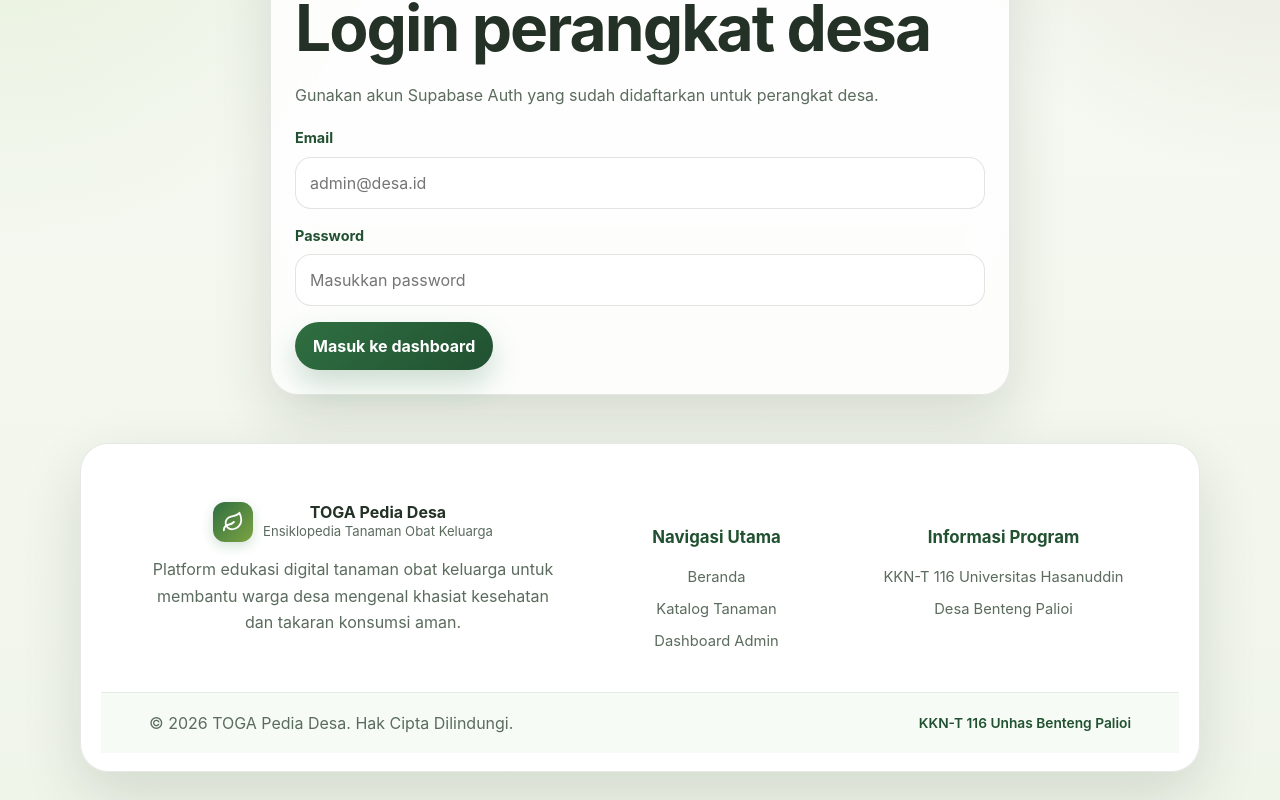
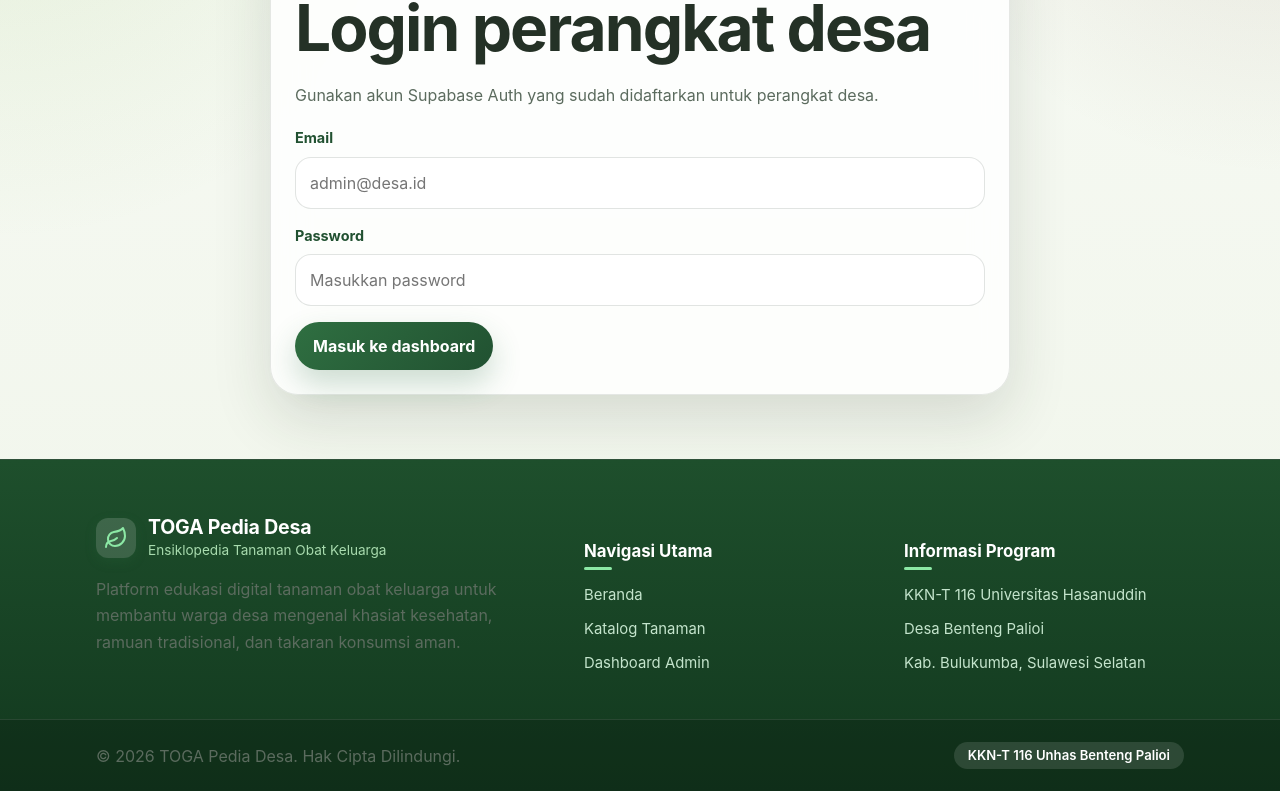
Before and after one commit to YusraEr/Toga-Pedia, a React (Vite) app: page /admin/login in a window 1280 px wide. Shown: the part 216-1016 px from the top of the page. Built offline with nearby package versions, Linux system fonts and the light colour scheme; no server answers.

Commit message:
feat: redesign footer component with new green aesthetic, layout improvements, and expanded xcontent

```diff
--- a/src/components/Footer.jsx
+++ b/src/components/Footer.jsx
@@ -9,15 +9,15 @@ function Footer() {
         <div className="footer-col footer-col--brand">
           <div className="brand footer-brand">
             <span className="brand-mark" aria-hidden="true">
-              <LeafIcon size={22} />
+              <LeafIcon size={24} />
             </span>
-            <span>
+            <span className="brand-text-wrapper">
               <strong>TOGA Pedia Desa</strong>
               <small>Ensiklopedia Tanaman Obat Keluarga</small>
             </span>
           </div>
           <p className="footer-desc">
-            Platform edukasi digital tanaman obat keluarga untuk membantu warga desa mengenal khasiat kesehatan dan takaran konsumsi aman.
+            Platform edukasi digital tanaman obat keluarga untuk membantu warga desa mengenal khasiat kesehatan, ramuan tradisional, dan takaran konsumsi aman.
           </p>
         </div>
 
@@ -43,13 +43,16 @@ function Footer() {
           <ul className="footer-info-list">
             <li>KKN-T 116 Universitas Hasanuddin</li>
             <li>Desa Benteng Palioi</li>
+            <li>Kab. Bulukumba, Sulawesi Selatan</li>
           </ul>
         </div>
       </div>
 
-      <div className="footer-bottom">
-        <p>&copy; {new Date().getFullYear()} TOGA Pedia Desa. Hak Cipta Dilindungi.</p>
-        <span className="footer-tagline">KKN-T 116 Unhas Benteng Palioi</span>
+      <div className="footer-bottom-wrapper">
+        <div className="footer-bottom">
+          <p>&copy; {new Date().getFullYear()} TOGA Pedia Desa. Hak Cipta Dilindungi.</p>
+          <span className="footer-tagline">KKN-T 116 Unhas Benteng Palioi</span>
+        </div>
       </div>
     </footer>
   )
--- a/src/index.css
+++ b/src/index.css
@@ -109,7 +109,7 @@ h2 {
   min-height: 100vh;
   display: flex;
   flex-direction: column;
-  padding: 20px 0 28px;
+  padding: 20px 0 0;
 }
 
 .topbar,
@@ -1187,14 +1187,7 @@ h2 {
   justify-items: center;
 }
 
-.site-footer {
-  margin-top: 24px;
-  padding: 18px 20px;
-  border: 1px solid var(--border-soft);
-  border-radius: var(--radius-lg);
-  background: rgba(255, 255, 255, 0.68);
-  text-align: center;
-}
+
 
 @media (max-width: 960px) {
   .topbar {
@@ -1307,15 +1300,13 @@ h2 {
 
   .topbar,
   .hero-card,
-  .surface-card,
-  .site-footer {
+  .surface-card {
     border-radius: 22px;
   }
 
   .topbar,
   .hero-card,
-  .surface-card,
-  .site-footer {
+  .surface-card {
     padding-left: 16px;
     padding-right: 16px;
   }
@@ -1784,37 +1775,92 @@ h2 {
    Professional Footer Component
    ========================================================================== */
 
+/* ==========================================================================
+   Full-Bleed Standard Green Footer Component
+   ========================================================================== */
+
 .site-footer {
-  margin-top: 48px;
-  border: 1px solid var(--border-soft);
-  border-radius: var(--radius-xl);
-  background: rgba(255, 255, 255, 0.92);
-  backdrop-filter: blur(18px);
-  -webkit-backdrop-filter: blur(18px);
-  box-shadow: var(--shadow-lg);
+  width: 100vw;
+  position: relative;
+  left: 50%;
+  right: 50%;
+  margin-left: -50vw;
+  margin-right: -50vw;
+  margin-top: 64px;
+  background: linear-gradient(180deg, #1e4f2c 0%, #12381e 100%);
+  color: #ffffff;
+  border-top: 1px solid rgba(255, 255, 255, 0.12);
+  border-radius: 0 !important;
+  box-shadow: none !important;
   overflow: hidden;
 }
 
 .footer-content {
+  max-width: min(1120px, calc(100vw - 32px));
+  margin: 0 auto;
   display: grid;
   grid-template-columns: 1.6fr 1fr 1fr;
-  gap: 32px;
-  padding: 40px clamp(20px, 4vw, 48px);
+  gap: 40px;
+  padding: 56px 16px 44px;
+}
+
+.footer-col--brand .footer-brand {
+  color: #ffffff;
+  display: inline-flex;
+  align-items: center;
+  gap: 12px;
+}
+
+.footer-col--brand .brand-mark {
+  background: rgba(255, 255, 255, 0.15);
+  color: #8ce8a5;
+  border-radius: 12px;
+  padding: 8px;
+  display: inline-flex;
+}
+
+.footer-col--brand .brand-text-wrapper {
+  display: flex;
+  flex-direction: column;
+}
+
+.footer-col--brand strong {
+  font-size: 1.22rem;
+  color: #ffffff;
+  letter-spacing: -0.01em;
+}
+
+.footer-col--brand small {
+  color: #a8dbae;
+  font-size: 0.85rem;
 }
 
 .footer-desc {
-  margin-top: 14px;
-  color: var(--text-muted);
-  font-size: 0.92rem;
-  line-height: 1.6;
+  margin-top: 16px;
+  color: #c4e4cc;
+  font-size: 0.93rem;
+  line-height: 1.65 !important;
   max-width: 44ch;
 }
 
 .footer-heading {
   font-size: 1.05rem;
   font-weight: 700;
-  color: var(--brand-strong);
-  margin-bottom: 16px;
+  color: #ffffff;
+  margin-bottom: 20px;
+  position: relative;
+  display: inline-block;
+}
+
+.footer-heading::after {
+  content: '';
+  position: absolute;
+  left: 0;
+  bottom: -6px;
+  width: 28px;
+  height: 2.5px;
+  background: #8ce8a5;
+  border-radius: 2px;
 }
 
 .footer-links,
@@ -1823,47 +1869,65 @@ h2 {
   padding: 0;
   margin: 0;
   display: grid;
-  gap: 10px;
-  font-size: 0.92rem;
+  gap: 12px;
+  font-size: 0.93rem;
 }
 
 .footer-links a {
-  color: var(--text-muted);
-  transition: color 160ms ease;
+  color: #c4e4cc;
+  transition: all 180ms ease;
+  display: inline-flex;
+  align-items: center;
+  gap: 6px;
 }
 
 .footer-links a:hover {
-  color: var(--brand-strong);
+  color: #ffffff;
+  transform: translateX(4px);
 }
 
 .footer-info-list li {
-  color: var(--text-muted);
+  color: #c4e4cc;
+  line-height: 1.5;
+}
+
+.footer-bottom-wrapper {
+  border-top: 1px solid rgba(255, 255, 255, 0.1);
+  background: rgba(0, 0, 0, 0.18);
 }
 
 .footer-bottom {
-  padding: 18px clamp(20px, 4vw, 48px);
-  border-top: 1px solid rgba(48, 64, 54, 0.08);
-  background: rgba(239, 247, 235, 0.5);
+  max-width: min(1120px, calc(100vw - 32px));
+  margin: 0 auto;
+  padding: 22px 16px;
   display: flex;
   flex-wrap: wrap;
   justify-content: space-between;
   align-items: center;
   gap: 12px;
-  font-size: 0.86rem;
-  color: var(--text-muted);
+  font-size: 0.88rem;
+  color: #a8dbae;
 }
 
 .footer-tagline {
-  color: var(--brand-strong);
+  color: #ffffff;
   font-weight: 600;
+  background: rgba(255, 255, 255, 0.12);
+  padding: 4px 14px;
+  border-radius: 999px;
+  font-size: 0.82rem;
 }
 
 /* Footer Mobile Responsiveness */
 @media (max-width: 900px) {
+  .site-footer {
+    margin-top: 40px;
+  }
+
   .footer-content {
     grid-template-columns: 1fr;
-    gap: 28px;
-    padding: 32px 24px;
+    gap: 32px;
+    padding: 40px 20px 32px;
   }
 
   .footer-desc {
@@ -1873,25 +1937,8 @@ h2 {
   .footer-bottom {
     flex-direction: column;
     align-items: flex-start;
-    gap: 8px;
-    padding: 16px 24px;
-  }
-}
-
-@media (max-width: 600px) {
-  .site-footer {
-    margin-top: 32px;
-    border-radius: var(--radius-lg);
-  }
-
-  .footer-content {
-    padding: 24px 16px;
-    gap: 24px;
-  }
-
-  .footer-bottom {
-    padding: 14px 16px;
-    font-size: 0.82rem;
+    gap: 10px;
+    padding: 18px 20px;
   }
 }
 
```
